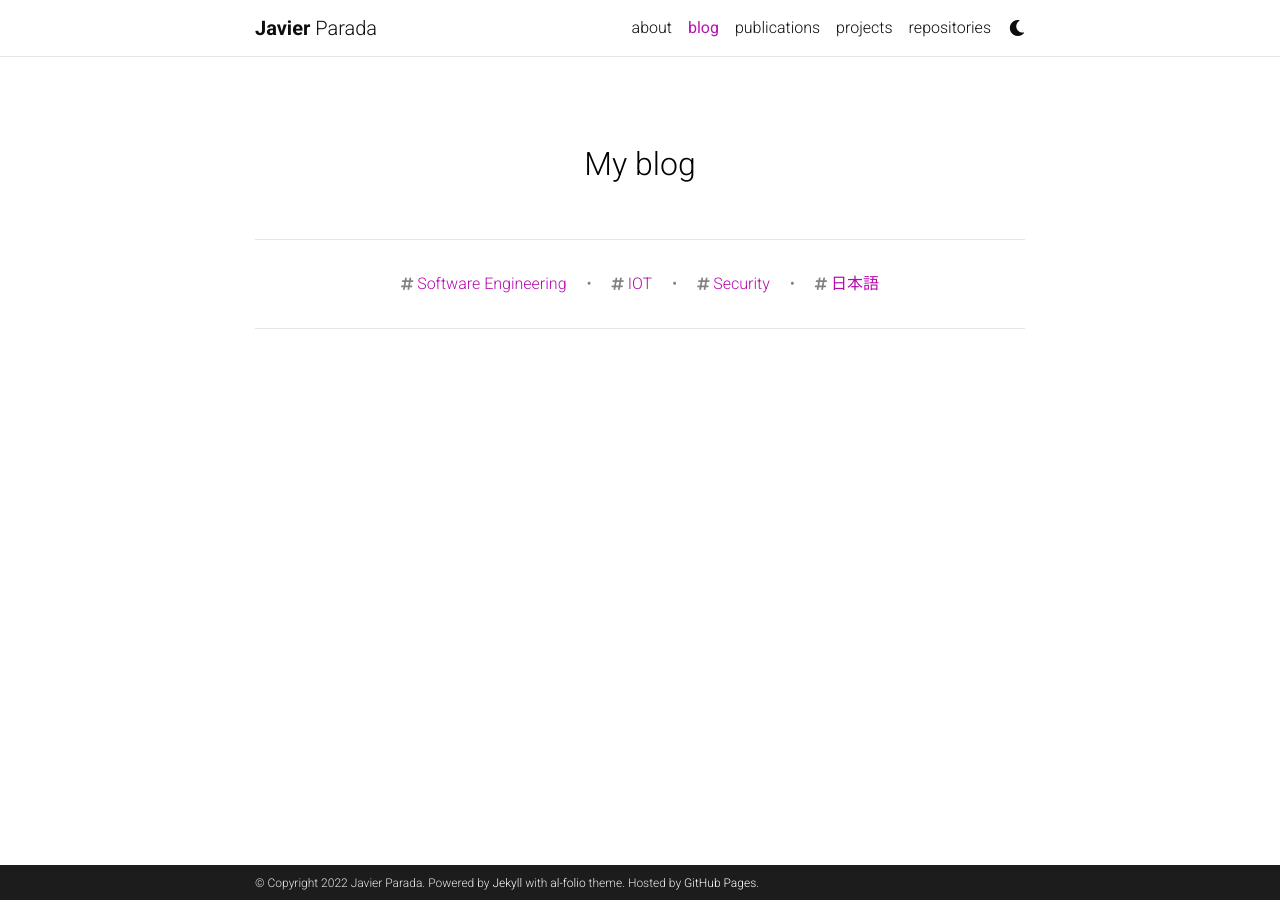
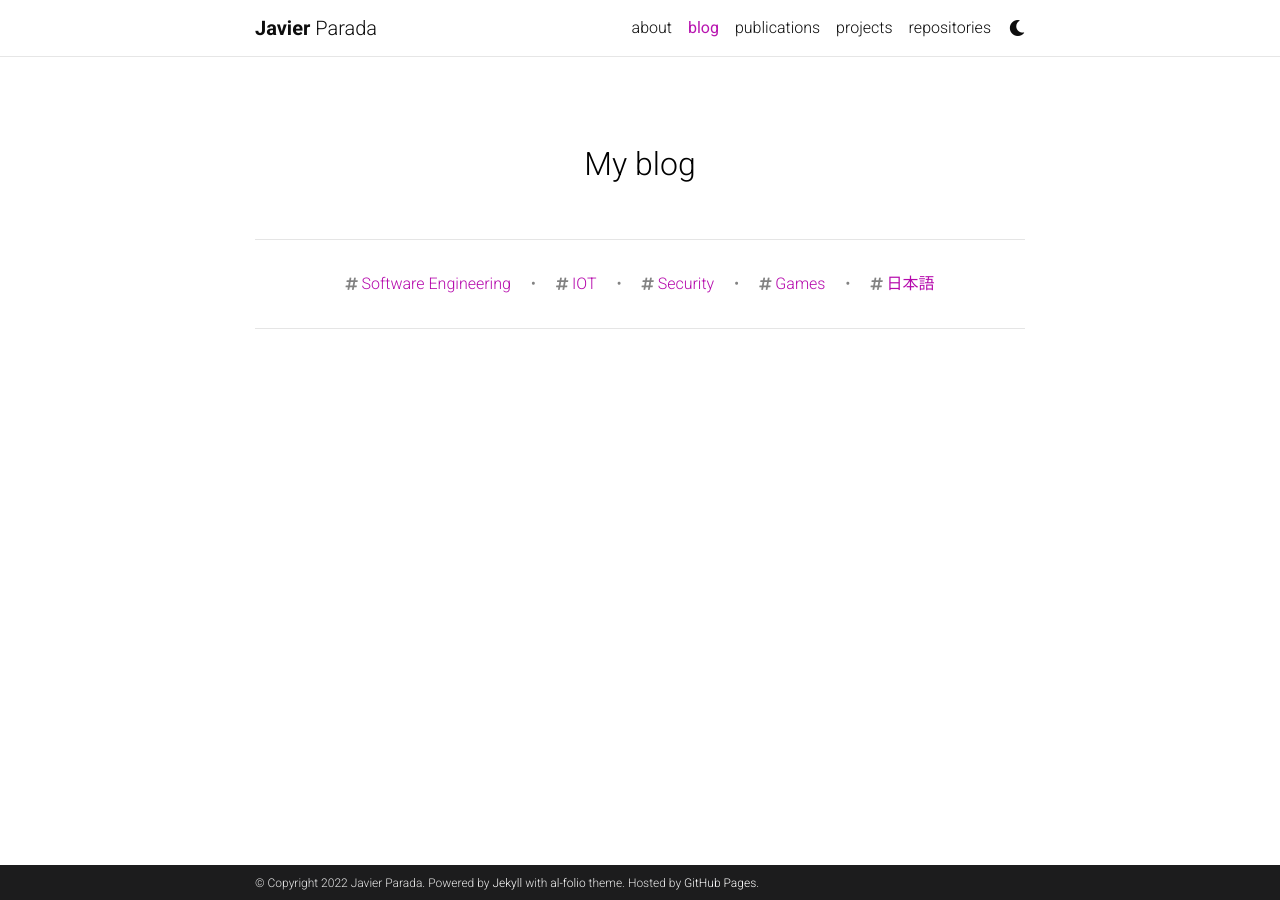
Before and after one commit to jparadadev/jparadadev.github.io, a Jekyll site: the page built from blog/index.html, in a window 1280 px wide. Built offline with Jekyll 4.4.1, drawn with Linux system fonts in a browser that asks for light colours; the list of posts is cut into pages by our own code; comment, search, counter and statistics services are not loaded; a style sheet for code colours, icons or effects is not loaded.

Commit message:
Add another tag

```diff
--- a/_config.yml
+++ b/_config.yml
@@ -222,7 +222,7 @@ jekyll-archives:
     tag: '/blog/tag/:name/'
     category: '/blog/category/:name/'
 
-display_tags: ['Software Engineering', 'IOT', 'Security', '日本語'] # this tags will be dispalyed on the front page of your blog
+display_tags: ['Software Engineering', 'IOT', 'Security', 'Games', '日本語'] # this tags will be dispalyed on the front page of your blog
 
 # -----------------------------------------------------------------------------
 # Jekyll Scholar
```
